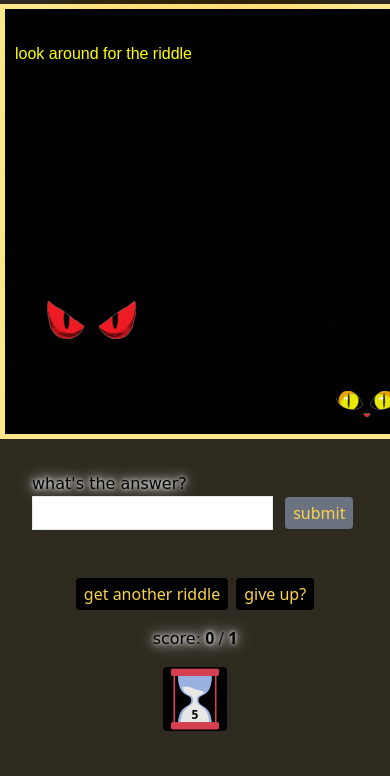
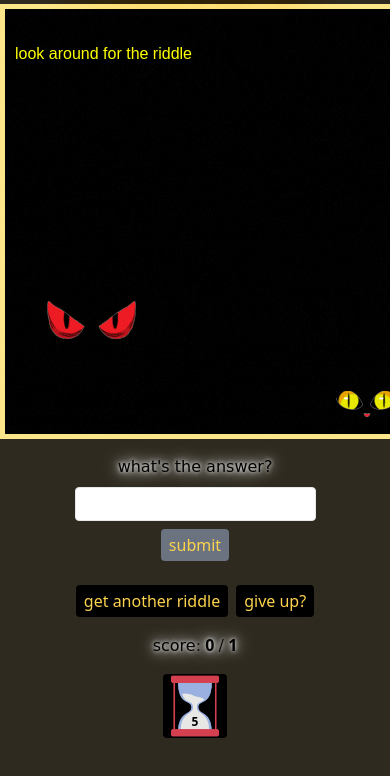
Before and after one commit to ethyl2/riddles, a plain HTML site: page index.html in a window 390 px wide. Shown: the part 68-844 px from the top of the page. Drawn offline with nearby package versions, Linux system fonts and the light colour scheme; a web font is replaced by a local one.

Commit message:
Tweaks mobile styles

```diff
--- a/index.html
+++ b/index.html
@@ -62,13 +62,29 @@
 
     <!-- FORM SECTION -->
     <div class="flex items-center justify-center">
-        <form id="answer-form" class="p-8">
-            <label for="riddle-answer" class="pr-2 text-black select-none" style="font-family: 'Knewave', cursive; text-shadow: 0 0 4px #fff, 0 0 11px #fff, 0 0 19px #fff;">what's the answer?</label>
-            <input type="text" class="p-1 mr-2 border" name="riddle-answer" id="riddle-answer" />
-            <button id="submit"
+      <form
+        id="answer-form"
+        class="p-4 flex flex-col items-center justify-center space-y-2 sm:p-8 sm:space-y-0 sm:flex-row sm:space-x-3"
+      >
+        <label
+          for="riddle-answer"
+          class="text-black select-none md:pr-2"
+          style="font-family: 'Knewave', cursive; text-shadow: 0 0 4px #fff, 0 0 11px #fff, 0 0 19px #fff;"
+        >
+          what's the answer?
+        </label>
+        <input
+          id="riddle-answer"
+          type="text"
+          class="p-1 border rounded md:mr-2"
+          name="riddle-answer"
+        />
+        <button
+          id="submit"
           type="submit"
           class="px-2 py-1 font-medium text-yellow-300 bg-gray-500 rounded cursor-not-allowed"
-                    disabled>
+          disabled
+        >
           submit
         </button>
       </form>
@@ -78,19 +94,24 @@
     <p
       id="response"
       class="font-medium text-center select-none"
-        style="font-family: 'Knewave', cursive; text-shadow: 0 0 4px #fff, 0 0 11px #fff, 0 0 19px #fff;">
+      style="font-family: 'Knewave', cursive; text-shadow: 0 0 4px #fff, 0 0 11px #fff, 0 0 19px #fff;"
+    >
     </p>
 
     <!-- BUTTONS SECTION -->
-    <div class="flex items-center justify-center mt-4">
-        <button id="new-riddle"
+    <div class="flex items-center justify-center mt-2 sm:mt-4">
+      <button
+        id="new-riddle"
         type="button"
-                class="px-2 py-1 font-medium text-yellow-300 bg-black rounded hover:bg-gray-800 focus:bg-gray-600">
+        class="px-2 py-1 font-medium text-yellow-300 bg-black rounded hover:bg-gray-800 focus:bg-gray-600"
+      >
         get another riddle
       </button>
-        <button id="give-up"
+      <button
+        id="give-up"
         type="button"
-                class="px-2 py-1 ml-2 font-medium text-yellow-300 bg-black rounded hover:bg-gray-800 focus:bg-gray-600">
+        class="px-2 py-1 ml-2 font-medium text-yellow-300 bg-black rounded hover:bg-gray-800 focus:bg-gray-600"
+      >
         give up?
       </button>
     </div>
@@ -114,7 +135,7 @@
     </div>
 
     <!-- FOOTER -->
-    <footer class="px-4 py-16 mt-32 mb-0 text-center bg-yellow-200">
+    <footer class="px-4 py-16 mt-12 mb-0 text-center bg-yellow-200 sm:mt-32">
         <div class="flex items-center justify-between">
             <label class="relative block text-base cursor-pointer select-none pl-9 checkbox-container"
                 style="font-family: 'Knewave', cursive;">Wipe mode!
```
Lines whose indentation alone changed are shown as unchanged.
